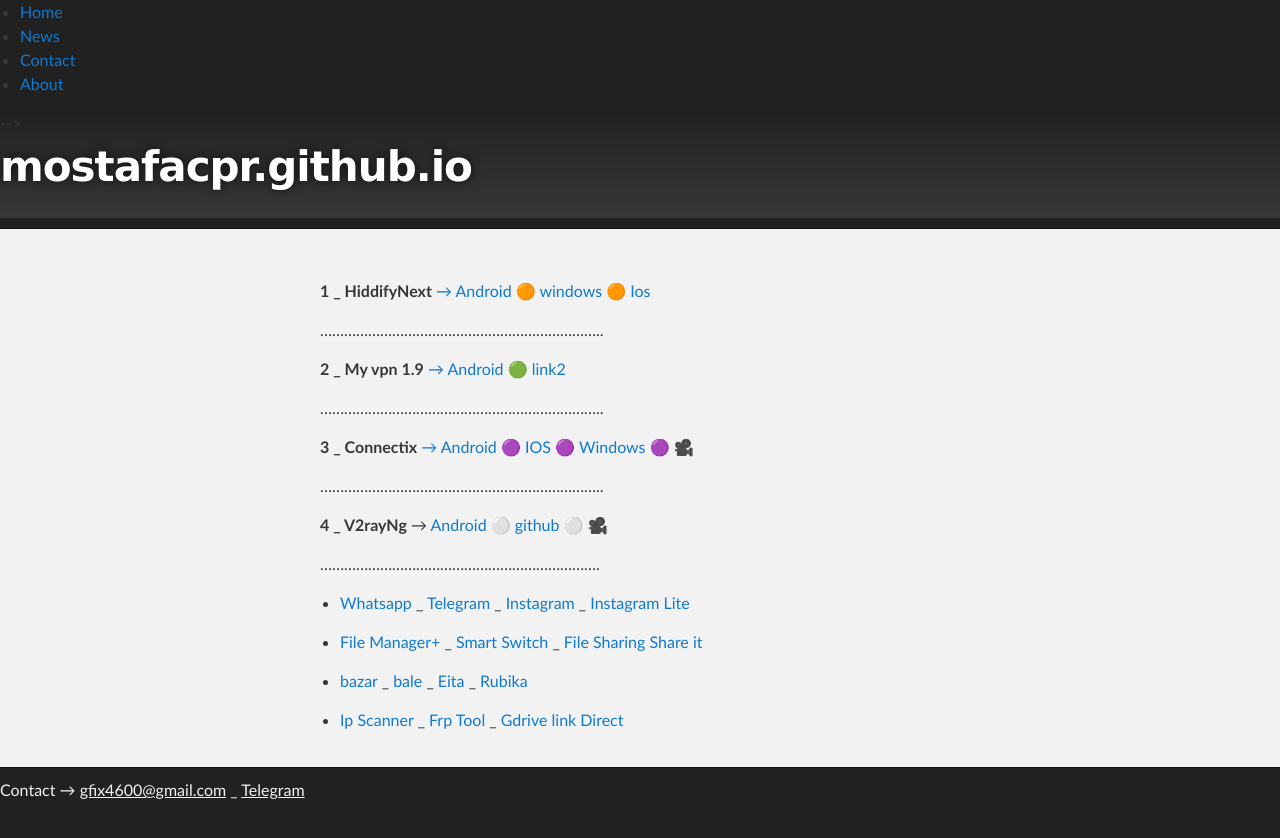
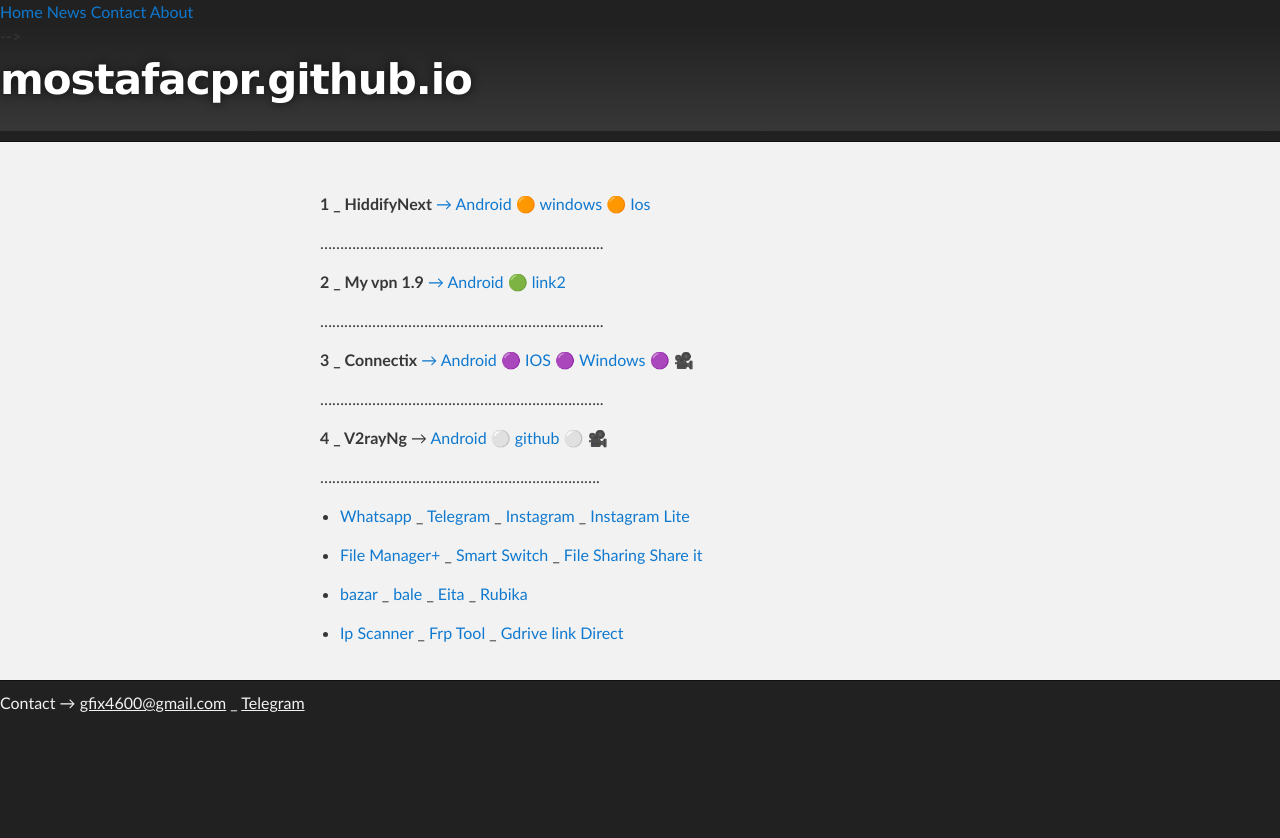
Before and after one commit to mostafacpr/mostafacpr.github.io, a Jekyll site: the page built from index.md, in a window 1280 px wide. Shown: the top 838 px of the page. Built offline with Jekyll 4.4.1, drawn with Linux system fonts in a browser that asks for light colours; our own code applies the rules of GitHub Pages for plain Markdown files; the repository's description, which GitHub fills in, is left out.

Commit message:
Update default.html

```diff
--- a/_layouts/default.html
+++ b/_layouts/default.html
@@ -13,9 +13,12 @@
 
   <body>
 
-   <ul>
-  <li><a href="#home">Home</a></li>  <li><a href="#news">News</a></li>  <li><a href="#contact">Contact</a></li>  <li><a href="#about">About</a></li>
-</ul>
+   <div class="topnav">
+  <a class="active" href="#home">Home</a>
+  <a href="#news">News</a>
+  <a href="#contact">Contact</a>
+  <a href="#about">About</a>
+</div>
 
 
 
```
